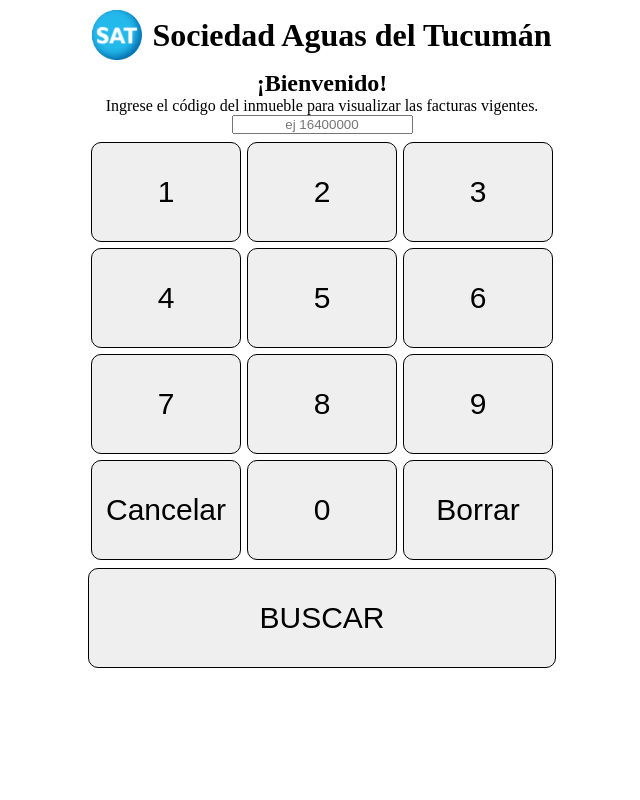
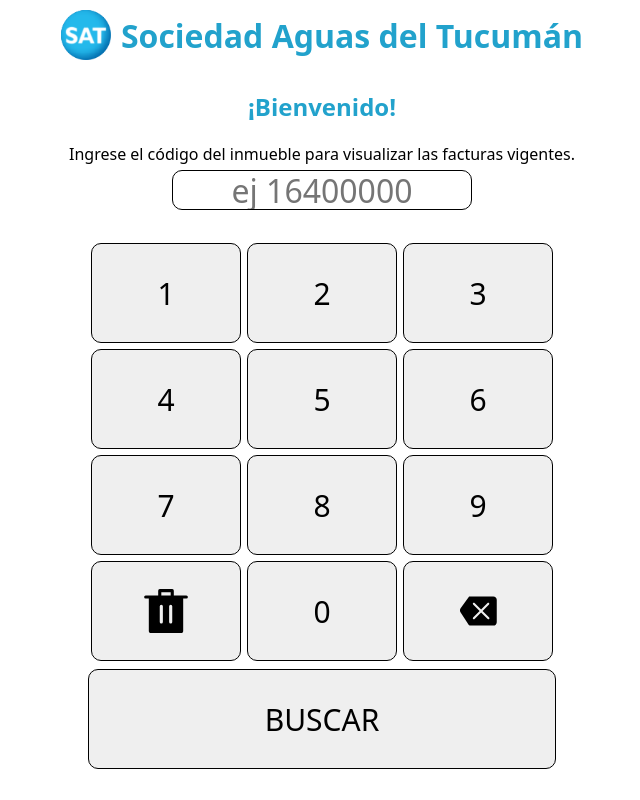
Before and after one commit to Davidvg29/sat-web-totem, a React (Vite) app in the folder frontend/: page / in a window 1280 px wide. Shown: the whole page, without its empty margins (318-958 px from the left). Built offline with nearby package versions, Linux system fonts and the light colour scheme.

Commit message:
agregando iconos svg y cambiando estilos

```diff
--- a/frontend/src/components/FacturasVigentes/FacturasVigentes.jsx
+++ b/frontend/src/components/FacturasVigentes/FacturasVigentes.jsx
@@ -3,6 +3,7 @@
 import Loader from "../Loader/Loader.jsx";
 import css from "./FacturasVigentes.module.css"
 import api from "../../axios/api.js";
+import imgPrint from "../../assets/print.svg"
 
 const FacturasVigentes = ({facturas}) => {
     const [message, setMessage] = useState("")
@@ -37,7 +38,7 @@
         <div className={css.containerFacturaVigente}>
             <h2>Facturas vigentes</h2>
             <p>Información actualizada al {facturas[0].fechaBackup}. Demora hasta 72h hábiles en reflejar pagos por canales externos.</p>
-            <div>
+            <div className={css.containerTableFactura}>
                 <table>
                     <thead>
                         <tr>
@@ -50,11 +51,11 @@
                     <tbody>
                         {facturas.map((factura, index)=>(
                             <tr key={index}>
-                                <td>{`${factura.prefijo}-${factura.numFactura}`}</td>
+                                <td><div className={css.tdNumFactura}><svg viewBox="0 0 20 20"xmlns="http://www.w3.org/2000/svg"fill="none"><path fill="#000000"fillRule="evenodd"d="M4 1a2 2 0 00-2 2v14a2 2 0 002 2h12a2 2 0 002-2V7.414A2 2 0 0017.414 6L13 1.586A2 2 0 0011.586 1H4zm0 2h7.586L16 7.414V17H4V3zm2 2a1 1 0 000 2h5a1 1 0 100-2H6zm-1 5a1 1 0 011-1h8a1 1 0 110 2H6a1 1 0 01-1-1zm1 3a1 1 0 100 2h8a1 1 0 100-2H6z"/></svg>{`${factura.prefijo}-${factura.numFactura}`}</div></td>
                                 <td>{factura.periodo}</td>
                                 <td>{factura.vencimiento}</td>
                                 <td>${factura.importe}</td>
-                                <td><button onClick={()=>{sendNumeroFactura(`${factura.prefijo}${factura.numFactura}`)}}>Imprimir</button></td>
+                                <td className={css.ultimaColumna}><button className={css.buttonPrint} onClick={()=>{sendNumeroFactura(`${factura.prefijo}${factura.numFactura}`)}}><img src={imgPrint}/> Imprimir</button></td>
                             </tr>
                         ))}
                     </tbody>
--- a/frontend/src/components/FacturasVigentes/FacturasVigentes.module.css
+++ b/frontend/src/components/FacturasVigentes/FacturasVigentes.module.css
@@ -4,4 +4,49 @@
   justify-content: center;
   align-items: center;
   position: relative;
+  /* background-color: red; */
+   margin-top: 20px;
 }
+
+.containerTableFactura{
+  /* background-color: red; */
+   margin-top: 20px;
+}
+
+.containerTableFactura th{
+  background-color: #b9e8f8;
+  width: 150px;
+}
+
+.containerTableFactura td{
+  text-align: center;
+  /* background-color: #d6f5ff; */
+}
+.tdNumFactura{
+  display: flex;
+  justify-content: center;
+  align-items: center;
+}
+.containerTableFactura td svg{
+  width: 20px;
+  margin: 3px;
+}
+
+.buttonPrint{
+  /* background-color: red; */
+  border-radius: 5px;
+  width: 100px;
+  height: 30px;
+  border: 1px solid black;
+  display: flex;
+  justify-content: center;
+  align-items: center;
+  margin: 5px;
+}
+.buttonPrint:hover{
+  cursor: pointer;
+  background-color: #d6f5ff;
+}
+.buttonPrint img{
+  width: 20px;
+}
--- a/frontend/src/components/Header/Header.module.css
+++ b/frontend/src/components/Header/Header.module.css
@@ -4,6 +4,8 @@
     justify-content: center;
     align-items: center;
     padding: 10px;
+    text-align: center;
+    color: #22a2cc;
 }
 header img{
     margin-right: 10px;
--- a/frontend/src/components/Inmueble/Inmueble.module.css
+++ b/frontend/src/components/Inmueble/Inmueble.module.css
@@ -0,0 +1,36 @@
+.containerInmueble{display: flex;
+    flex-direction: column;
+    justify-content: center;
+    align-items: center;
+}
+
+.containerInmueble svg{
+    width: 40px;
+
+}
+
+.titleDireccion{
+    margin-top: 20px;
+}
+
+.containerBack{
+    /* background-color: red; */
+    width: 100%;
+    max-width: 100%;
+    padding-left: 10%;
+}
+
+.containerDireccion{
+    /* background-color: red; */
+    display: flex;
+}
+
+.containerDireccion p{
+    margin: 5px;
+}
+
+.containerTitleDireccion{
+    /* background-color: red; */
+    /* width: 100%; */
+    /* max-width: 500px; */
+}
--- a/frontend/src/components/Keyboard/Keyboard.jsx
+++ b/frontend/src/components/Keyboard/Keyboard.jsx
@@ -4,7 +4,7 @@
 const Keyboard = ({handleInputValue}) => {
 
     const handleKeyValue=(e)=>{
-        handleInputValue(e.target.value)
+        handleInputValue(e.currentTarget.value)
     }
 
     return (
@@ -18,9 +18,31 @@
                 <button className={css.key} onClick={handleKeyValue} value="7">7</button>
                 <button className={css.key} onClick={handleKeyValue} value="8">8</button>
                 <button className={css.key} onClick={handleKeyValue} value="9">9</button>
-                <button className={css.key} onClick={handleKeyValue} value="Cancelar">Cancelar</button>
+                <button className={css.key} onClick={handleKeyValue} value="Cancelar"><svg viewBox="0 0 1024 1024" xmlns="http://www.w3.org/2000/svg" fill="#000000">
+  <g id="SVGRepo_bgCarrier" strokeWidth="0"></g>
+  <g id="SVGRepo_tracerCarrier" strokeLinecap="round" strokeLinejoin="round"></g>
+  <g id="SVGRepo_iconCarrier">
+    <path
+      fill="#000000"
+      d="M352 192V95.936a32 32 0 0 1 32-32h256a32 32 0 0 1 32 32V192h256a32 32 0 1 1 0 64H96a32 32 0 0 1 0-64h256zm64 0h192v-64H416v64zM192 960a32 32 0 0 1-32-32V256h704v672a32 32 0 0 1-32 32H192zm224-192a32 32 0 0 0 32-32V416a32 32 0 0 0-64 0v320a32 32 0 0 0 32 32zm192 0a32 32 0 0 0 32-32V416a32 32 0 0 0-64 0v320a32 32 0 0 0 32 32z"
+    />
+  </g>
+</svg>
+</button>
                 <button className={css.key} onClick={handleKeyValue} value="0">0</button>
-                <button className={css.key} onClick={handleKeyValue} value="Borrar">Borrar</button>
+                <button className={css.key} onClick={handleKeyValue} value="Borrar"><svg viewBox="0 0 24 24" fill="none" xmlns="http://www.w3.org/2000/svg">
+  <g id="SVGRepo_bgCarrier" strokeWidth="0"></g>
+  <g id="SVGRepo_tracerCarrier" strokeLinecap="round" strokeLinejoin="round"></g>
+  <g id="SVGRepo_iconCarrier">
+    <path
+      fillRule="evenodd"
+      clipRule="evenodd"
+      d="M8.00003 5C7.82888 5 7.66825 5.08261 7.5687 5.22183L3.64604 10.7077C3.25585 11.2534 3.23706 11.9816 3.59858 12.5466L7.58035 18.7703C7.67192 18.9134 7.83012 19 8.00003 19H19.3589C20.2653 19 21 18.2653 21 17.3589V6.64109C21 5.73474 20.2653 5 19.3589 5H8.00003ZM9.64645 8.14645C9.84171 7.95118 10.1583 7.95118 10.3536 8.14645L13.4807 11.2736L16.575 8.14818C16.7693 7.95194 17.0859 7.95036 17.2821 8.14464C17.4784 8.33892 17.4799 8.6555 17.2857 8.85174L14.1878 11.9807L17.3536 15.1464C17.5488 15.3417 17.5488 15.6583 17.3536 15.8536C17.1583 16.0488 16.8417 16.0488 16.6464 15.8536L13.4843 12.6914L10.3553 15.8518C10.161 16.048 9.84446 16.0496 9.64822 15.8553C9.45199 15.661 9.4504 15.3445 9.64468 15.1482L12.7771 11.9843L9.64645 8.85355C9.45119 8.65829 9.45119 8.34171 9.64645 8.14645Z"
+      fill="#000000"
+    />
+  </g>
+</svg>
+</button>
             </div>
      );
 }
--- a/frontend/src/components/Keyboard/Keyboard.module.css
+++ b/frontend/src/components/Keyboard/Keyboard.module.css
@@ -14,3 +14,12 @@
     font-size: 30px;
     border-radius: 10px;
 }
+
+.key svg{
+    width: 50px;
+}
+
+.key:hover{
+    cursor: pointer;
+    background-color: #a1e7ff;
+}
--- a/frontend/src/components/SearchInmueble/SearchInmueble.jsx
+++ b/frontend/src/components/SearchInmueble/SearchInmueble.jsx
@@ -14,11 +14,18 @@
     const [message, setMessage] = useState("")
     const [loader, setLoader] = useState(false)
 
-    const handleInputValue = (key)=>{
-        if(key != "Borrar"){setInputValue(inputValue + key); setMessage("")}
-        if(key === "Borrar"){setInputValue(inputValue.slice(0, -1)); setMessage("")}
-        if(key === "Cancelar"){ setInputValue(""); setMessage("")}
-    }
+    const handleInputValue = (key) => {
+        if (!isNaN(key)) {
+            setInputValue(inputValue + key);
+            setMessage("");
+        } else if (key === "Borrar") {
+            setInputValue(inputValue.slice(0, -1));
+            setMessage("");
+        } else if (key === "Cancelar") {
+            setInputValue("");
+            setMessage("");
+        }
+    };
 
     const handleChange = (e) => {
         setInputValue(e.target.value);
@@ -53,10 +60,10 @@
             <h2>¡Bienvenido!</h2>
             <p>Ingrese el código del inmueble para visualizar las facturas vigentes.</p>
             <input className={css.inputValueCodInmueble} type="number" value={inputValue} onChange={handleChange} placeholder="ej 16400000"/>
+            <p className={css.message}>{message}</p>
             <div className={css.containerKeyboard}>
                 <Keyboard handleInputValue={handleInputValue}/>
                 <button className={css.butonBuscar} value="Buscar" onClick={searchInmueble}>BUSCAR</button>
-                <p className={css.message}>{message}</p>
             </div>
             {loader ? (<Loader message={"Buscando facturas del inmueble..."}/>) : ""}
         </div>
--- a/frontend/src/components/SearchInmueble/SearchInmueble.module.css
+++ b/frontend/src/components/SearchInmueble/SearchInmueble.module.css
@@ -5,6 +5,11 @@
   align-items: center;
   /* width: 100vw; */
   /* height: 100vh; */
+}
+
+.containerSearchInmueble h2{
+  margin: 20px;
+  color: #22a2cc;
 }
 
 .containerSearchInmueble input{
@@ -34,9 +39,20 @@
     width: 100%;
     padding: 5px;
 }
+.butonBuscar:hover{
+  cursor: pointer;
+  background-color: #a1e7ff;
+}
 
 .inputValueCodInmueble {
   -moz-appearance: textfield;
+  height: 40px;
+  width: 300px;
+  font-size: 32px;
+  border-radius: 10px;
+  margin: 5px;
+  padding: 5px;
+  border: 1px solid black;
 }
 
 /* Chrome, Safari, Edge, Opera */
@@ -45,3 +61,10 @@
   -webkit-appearance: none;
   margin: 0;
 }
+
+.message{
+  color: rgb(240, 77, 77);
+  height: 20px;
+  width: 500px;
+  text-align: center;
+}
--- a/frontend/src/index.css
+++ b/frontend/src/index.css
@@ -1,4 +1,7 @@
 *{
   margin: 0;
   padding: 0;
+  /* font-family:'Segoe UI', Tahoma, Geneva, Verdana, sans-serif; */
+  font-family:system-ui, -apple-system, BlinkMacSystemFont, 'Segoe UI', Roboto, Oxygen, Ubuntu, Cantarell, 'Open Sans', 'Helvetica Neue', sans-serif;
+  box-sizing: border-box;
 }
--- a/frontend/src/pages/Inmueble.jsx
+++ b/frontend/src/pages/Inmueble.jsx
@@ -9,7 +9,6 @@
     return (
         <div className={css.containerPageInmueble}>
             <Header/>
-            <Link to="/"><button>atras</button></Link>
             <Inmueble inmueble = {location.state}/>
         </div>
     );
```
Also changed, not shown: frontend/src/components/Inmueble/Inmueble.jsx (+47 -14 lines), frontend/src/assets/print.svg (added).
